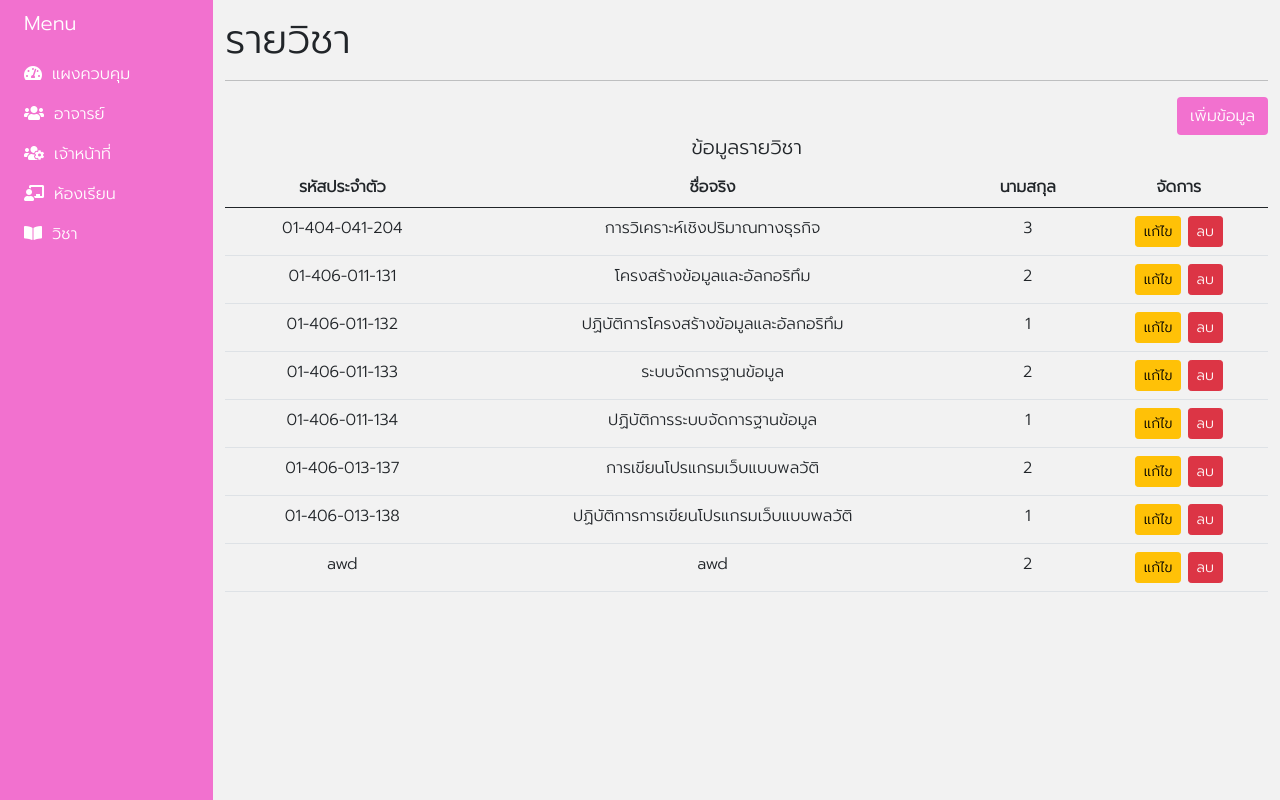
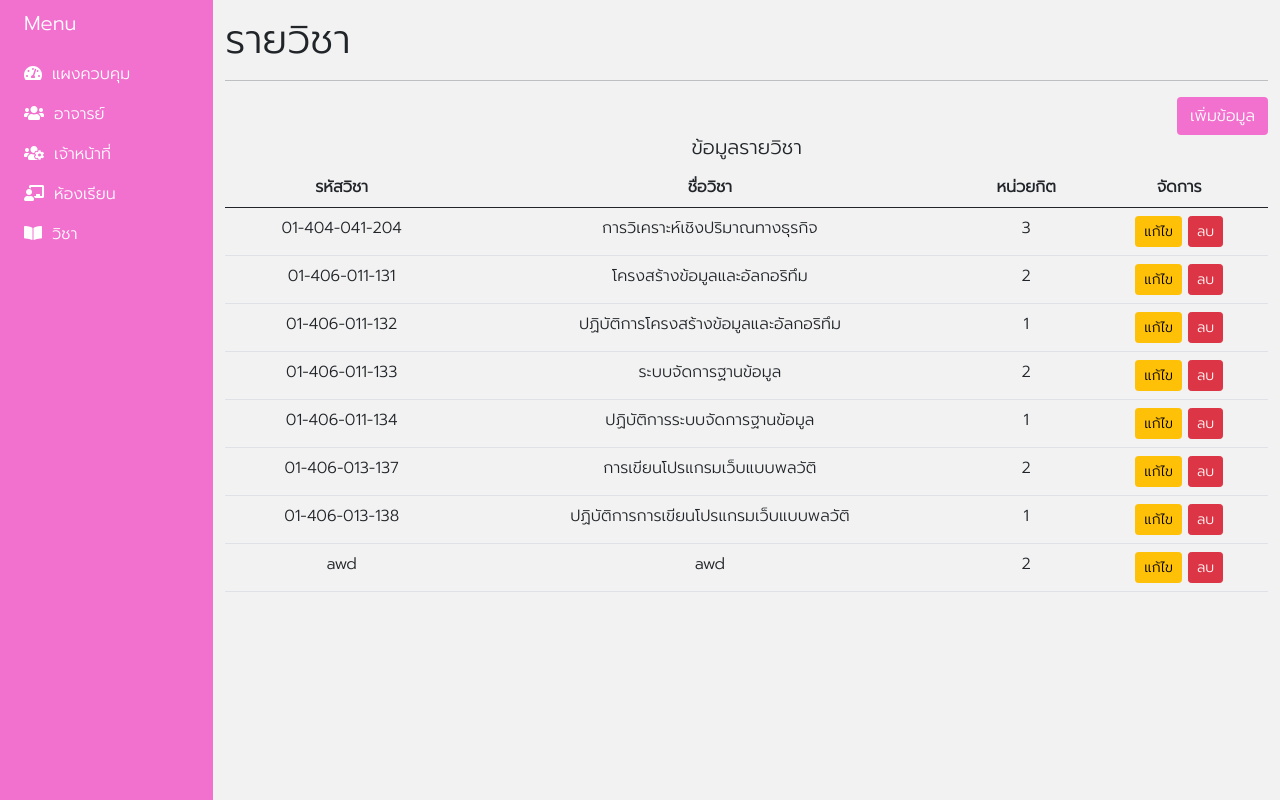
Before and after one commit to seayprem/myproject, a PHP site: page /admin/subjects.php in a window 1280 px wide. Shown: the part 72-872 px from the top of the page. Run offline with PHP 8.4, Linux system fonts and the light colour scheme; data comes from the database, SQL or seed files in the repository.

Commit message:
Fixed menu table

```diff
--- a/admin/subjects.php
+++ b/admin/subjects.php
@@ -107,9 +107,9 @@ include('../config/db.php');
 					<table class="table">
 						<thead>
 							<tr class="text-center">
-								<th>รหัสประจำตัว</th>
-								<th>ชื่อจริง</th>
-								<th>นามสกุล</th>
+								<th>รหัสวิชา</th>
+								<th>ชื่อวิชา</th>
+								<th>หน่วยกิต</th>
 								<th colspan="2">จัดการ</th>
 							</tr>
 						</thead>
```
